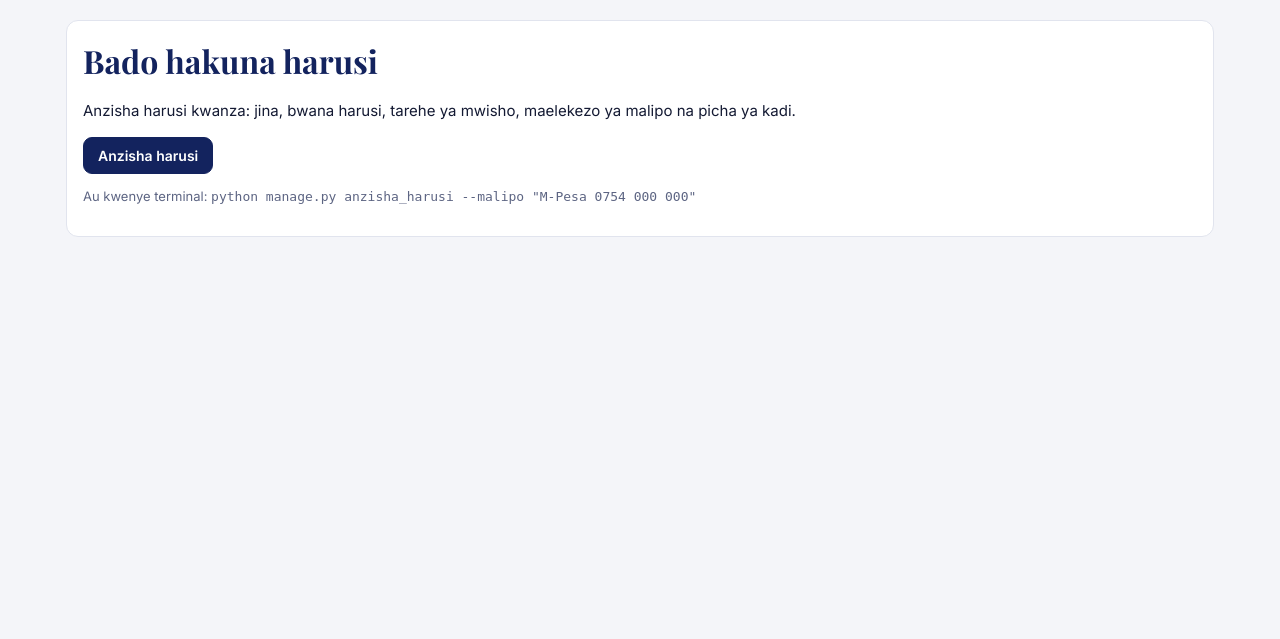
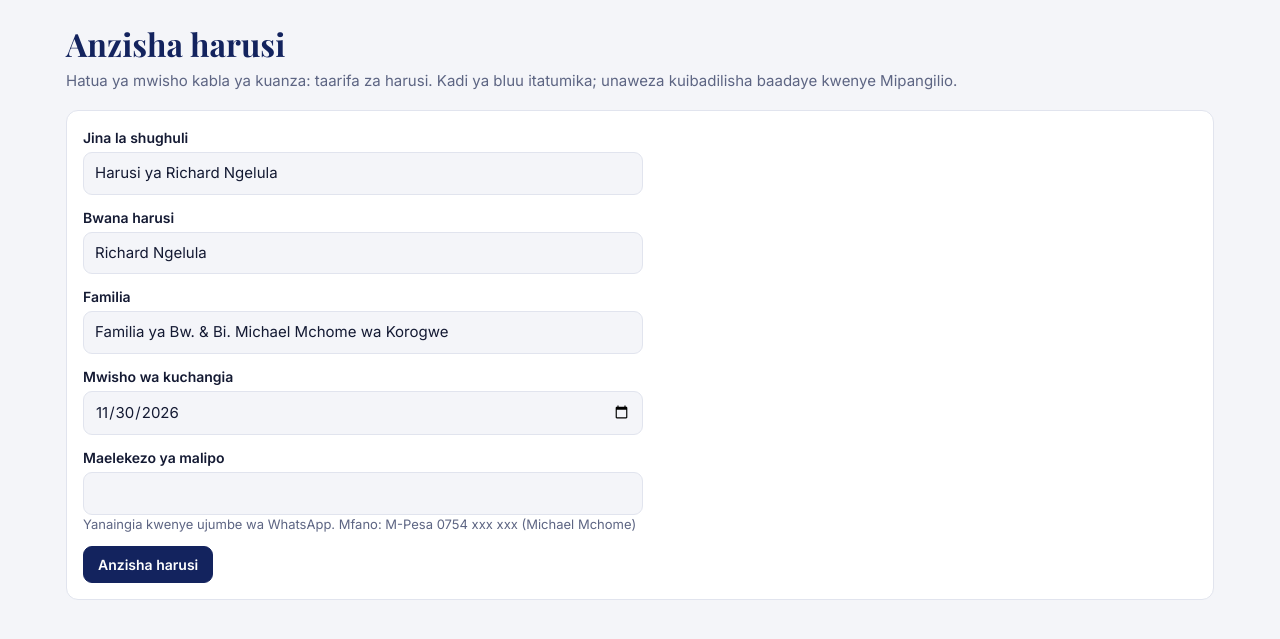
Before and after one commit to Barackwilliam/card, a Django app: page /michango/ in a window 1280 px wide. Shown: the part 56-695 px from the top of the page. Run offline with Django 5.2, Linux system fonts and the light colour scheme; the visitor is signed in with stand-in values (Sample User, id 1); data that the repository does not hold is empty.

Commit message:
Ukurasa wa kuanzisha harusi kwa bofya moja, unaonyesha kosa halisi likitokea
Co-Authored-By: Claude Opus 5.5 <noreply@anthropic.com>
Claude-Session: https://claude.ai/code/session_01GFUFTGEB9Fuie8fYEHjTgy

```diff
--- /dev/null
+++ b/michango/anzisha.py
@@ -0,0 +1,30 @@
+"""Kuanzisha harusi ya kwanza kwa kutumia kadi ya bluu iliyo ndani ya repo."""
+from datetime import date
+from pathlib import Path
+
+from django.conf import settings
+from django.core.files import File
+
+from .models import Harusi
+
+KADI_YA_BLUU = Path(settings.BASE_DIR) / "templates" / "bluu.jpg"
+
+
+def anzisha_harusi(*, jina, mwenye_harusi, familia, tarehe_mwisho: date, malipo) -> Harusi:
+    h = Harusi(
+        jina=jina,
+        mwenye_harusi=mwenye_harusi,
+        familia=familia,
+        tarehe_mwisho=tarehe_mwisho,
+        maelekezo_malipo=malipo,
+    )
+    # Picha inapakiwa kwanza (Supabase); ikishindwa, hakuna harusi nusu inayobaki kwenye database.
+    with KADI_YA_BLUU.open("rb") as f:
+        h.kadi_template.save("kadi-bluu.jpg", File(f), save=False)
+    h.save()
+    return h
+
+
+def mahali_pa_picha() -> str:
+    backend = settings.STORAGES["default"]["BACKEND"]
+    return "supabase" if backend.endswith("SupabaseStorage") else "folda"
--- a/michango/forms.py
+++ b/michango/forms.py
@@ -51,3 +51,13 @@ class IngizaForm(forms.Form):
         label="Faili la CSV",
         help_text="Safu: jina, simu, ahadi, ametoa, maelezo (ni jina tu la lazima). Unaweza kuhifadhi kutoka Excel kama CSV.",
     )
+
+
+class AnzishaForm(forms.Form):
+    jina = forms.CharField(label="Jina la shughuli", initial="Harusi ya Richard Ngelula", max_length=200)
+    mwenye_harusi = forms.CharField(label="Bwana harusi", initial="Richard Ngelula", max_length=120)
+    familia = forms.CharField(label="Familia", initial="Familia ya Bw. & Bi. Michael Mchome wa Korogwe", max_length=200, required=False)
+    tarehe_mwisho = forms.DateField(label="Mwisho wa kuchangia", initial="2026-11-30", widget=forms.DateInput(attrs={"type": "date"}))
+    malipo = forms.CharField(
+        label="Maelekezo ya malipo", max_length=300, help_text="Yanaingia kwenye ujumbe wa WhatsApp. Mfano: M-Pesa 0754 xxx xxx (Michael Mchome)"
+    )
--- a/michango/templates/michango/hakuna_harusi.html
+++ b/michango/templates/michango/hakuna_harusi.html
@@ -1,12 +1,34 @@
 {% extends "michango/base.html" %}
 {% block title %}Anzisha{% endblock %}
 {% block content %}
+<div class="head"><div><h1>Anzisha harusi</h1><p class="sub">Hatua ya mwisho kabla ya kuanza: taarifa za harusi. Kadi ya bluu itatumika; unaweza kuibadilisha baadaye kwenye Mipangilio.</p></div></div>
+
+{% if mahali_pa_picha == "folda" and not debug %}
+<div class="msg error">Supabase Storage haijaunganishwa: <code>SUPABASE_S3_ACCESS_KEY_ID</code> haijawekwa kwenye Render. Kadi zitahifadhiwa kwenye folda ya muda na zitapotea server ikizimwa. Weka vigezo vya SUPABASE_* kisha u-deploy upya.</div>
+{% endif %}
+
+{% if kosa %}
+<div class="msg error">
+  <strong>Imeshindwa kuanzisha harusi.</strong><br>
+  <code style="white-space:pre-wrap;word-break:break-word">{{ kosa }}</code>
+  <p style="margin:8px 0 0;font-weight:400">
+    {% if "InvalidAccessKeyId" in kosa or "SignatureDoesNotMatch" in kosa %}Funguo za S3 za Supabase si sahihi. Angalia SUPABASE_S3_ACCESS_KEY_ID na SUPABASE_S3_SECRET_ACCESS_KEY.
+    {% elif "NoSuchBucket" in kosa %}Bucket haipo. Tengeneza bucket inayoitwa "kadi" (herufi ndogo) kwenye Supabase Storage.
+    {% elif "region" in kosa|lower or "AuthorizationHeaderMalformed" in kosa %}Region si sahihi. Angalia SUPABASE_S3_REGION kwenye ukurasa wa S3 wa Supabase.
+    {% elif "EndpointConnectionError" in kosa or "Could not connect" in kosa %}Haifiki Supabase. Angalia SUPABASE_URL (mfano https://abcd.supabase.co, bila / mwishoni).
+    {% else %}Nakili kosa hili umtumie anayekusaidia.{% endif %}
+  </p>
+</div>
+{% endif %}
+
+{% if user.is_staff %}
 <div class="panel">
-  <h1>Bado hakuna harusi</h1>
-  <p>Anzisha harusi kwanza: jina, bwana harusi, tarehe ya mwisho, maelekezo ya malipo na picha ya kadi.</p>
-  <div class="row">
-    {% if user.is_staff %}<a class="btn pri" href="{% url 'admin:michango_harusi_add' %}">Anzisha harusi</a>{% endif %}
-  </div>
-  <p class="help">Au kwenye terminal: <code>python manage.py anzisha_harusi --malipo "M-Pesa 0754 000 000"</code></p>
+  <form method="post" class="stack">{% csrf_token %}
+    {% for field in form %}{% include "michango/_field.html" %}{% endfor %}
+    <div><button class="btn pri">Anzisha harusi</button></div>
+  </form>
 </div>
+{% else %}
+<div class="panel"><p>Msimamizi wa mfumo anahitaji kuanzisha harusi kwanza.</p></div>
+{% endif %}
 {% endblock %}
--- a/michango/views.py
+++ b/michango/views.py
@@ -16,7 +16,8 @@ from django.views.decorators.csrf import csrf_exempt
 from django.views.decorators.http import require_POST
 
 from . import huduma, whatsapp
-from .forms import IngizaForm, MchangoForm, MgeniForm
+from .anzisha import anzisha_harusi, mahali_pa_picha
+from .forms import AnzishaForm, IngizaForm, MchangoForm, MgeniForm
 from .ingiza import ingiza_csv
 from .kadi import tengeneza_kadi
 from .models import Harusi, Mchango, Mgeni, Ujumbe, safisha_simu
@@ -40,11 +41,38 @@ def harusi_au_setup(view):
     def wrapper(request, *args, **kwargs):
         harusi = Harusi.ya_sasa()
         if not harusi:
-            return render(request, "michango/hakuna_harusi.html")
+            return anzisha(request)
         return view(request, harusi, *args, **kwargs)
 
     wrapper.__name__ = view.__name__
     return login_required(wrapper)
+
+
+def anzisha(request):
+    """Ukurasa wa kuanzisha harusi ya kwanza (unaonekana mpaka harusi iwepo)."""
+    kosa = ""
+    if request.method == "POST" and request.user.is_staff and not Harusi.objects.exists():
+        form = AnzishaForm(request.POST)
+        if form.is_valid():
+            d = form.cleaned_data
+            try:
+                anzisha_harusi(
+                    jina=d["jina"], mwenye_harusi=d["mwenye_harusi"], familia=d["familia"],
+                    tarehe_mwisho=d["tarehe_mwisho"], malipo=d["malipo"],
+                )
+            except Exception as e:  # onyesha kosa halisi (mfano la Supabase) badala ya kulificha kwenye logs
+                log.exception("Kuanzisha harusi kumeshindwa")
+                kosa = f"{type(e).__name__}: {e}"
+            else:
+                messages.success(request, "Harusi imeanzishwa.")
+                return redirect("dashibodi")
+    else:
+        form = AnzishaForm()
+    return render(
+        request,
+        "michango/hakuna_harusi.html",
+        {"form": form, "kosa": kosa, "mahali_pa_picha": mahali_pa_picha(), "debug": settings.DEBUG},
+    )
 
 
 @harusi_au_setup
```
Also changed, not shown: michango/management/commands/anzisha_harusi.py (+3 -10 lines), michango/tests.py (+25 -0 lines), 1 other file.
